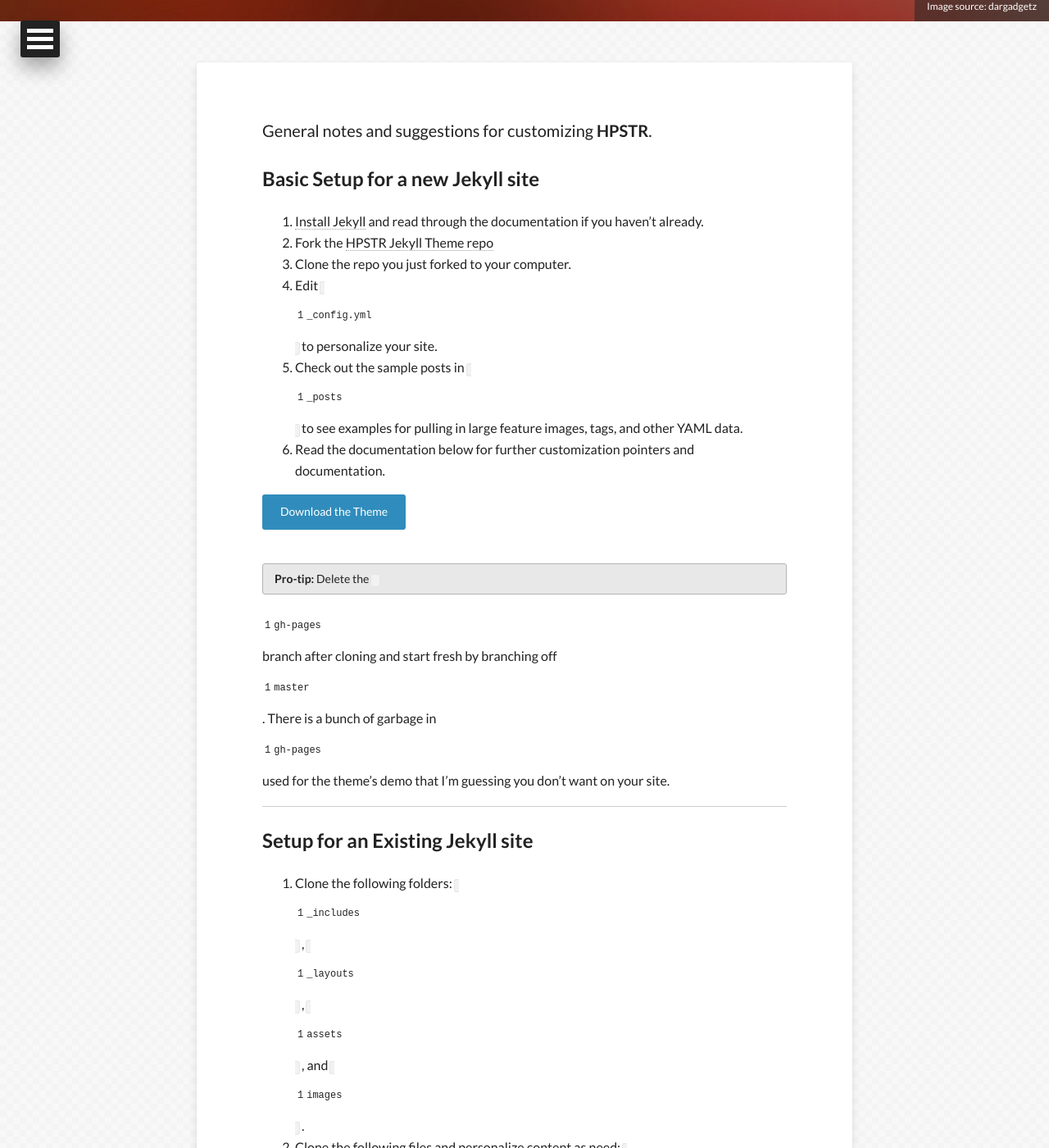
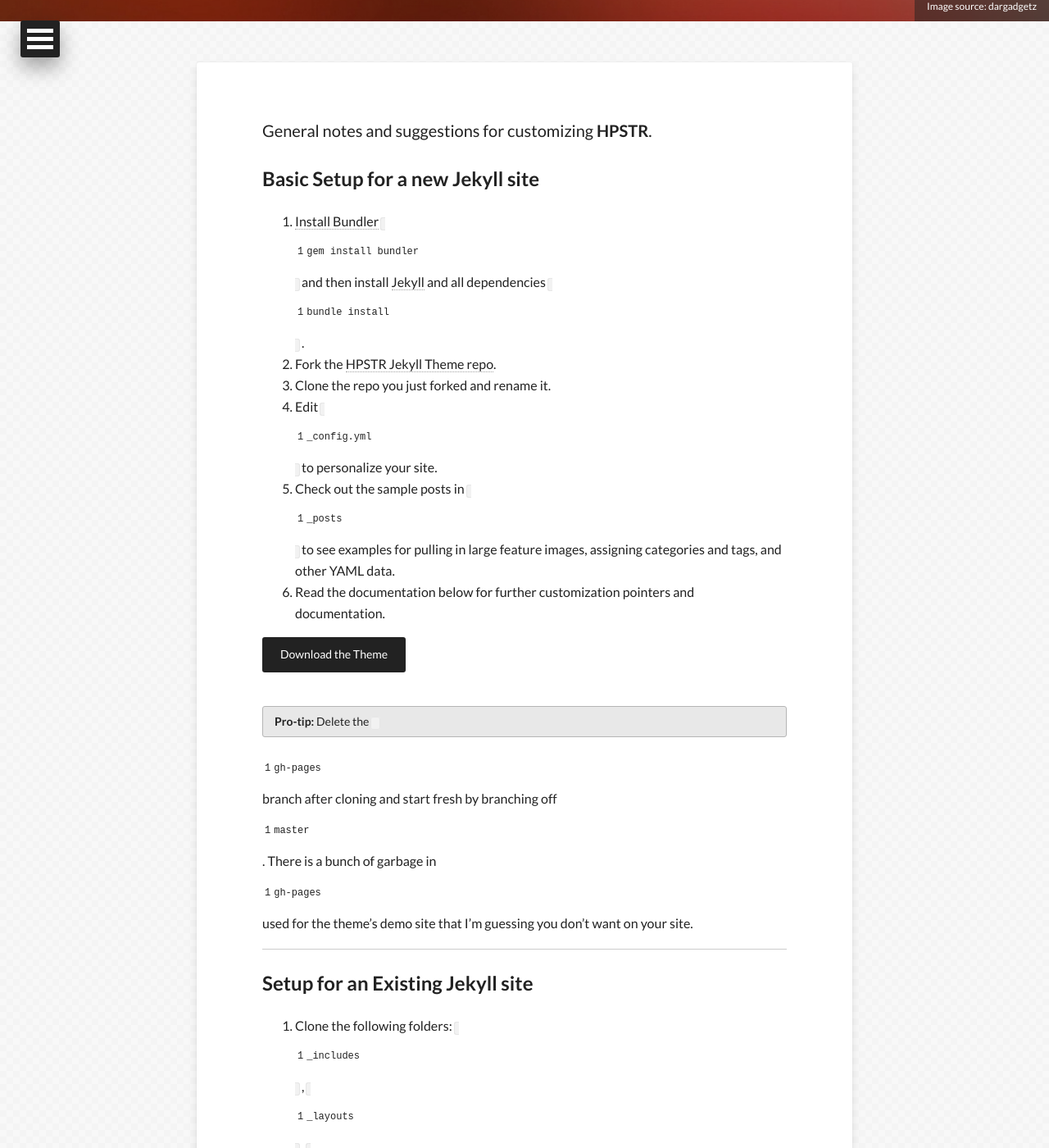
Before and after one commit to cwest/caseywest.com, a Jekyll site: the page built from theme-setup.md, in a window 1280 px wide and 1400 px high, scrolled down 414 px. Shown: the whole window at 82% size. Built offline with Jekyll 4.4.1, drawn with Linux system fonts in a browser that asks for light colours; nearby versions of some CDN libraries.

Commit message:
Revise installation instructions Include Gemfile for Bundler install

```diff
--- a/theme-setup.md
+++ b/theme-setup.md
@@ -15,17 +15,17 @@ General notes and suggestions for customizing **HPSTR**.
 
 ## Basic Setup for a new Jekyll site
 
-1. [Install Jekyll](http://jekyllrb.com) and read through the documentation if you haven't already.
-2. Fork the [HPSTR Jekyll Theme repo](https://github.com/mmistakes/hpstr-jekyll-theme/fork)
-3. Clone the repo you just forked to your computer.
+1. [Install Bundler](http://bundler.io) `gem install bundler` and then install [Jekyll](http://jekyllrb.com) and all dependencies `bundle install`.
+2. Fork the [HPSTR Jekyll Theme repo](https://github.com/mmistakes/hpstr-jekyll-theme/fork).
+3. Clone the repo you just forked and rename it.
 4. Edit `_config.yml` to personalize your site.
-5. Check out the sample posts in `_posts` to see examples for pulling in large feature images, tags, and other YAML data.
+5. Check out the sample posts in `_posts` to see examples for pulling in large feature images, assigning categories and tags, and other YAML data.
 6. Read the documentation below for further customization pointers and documentation.
 
-<div markdown="0"><a href="https://github.com/mmistakes/hpstr-jekyll-theme" class="btn btn-info">Download the Theme</a></div>
+<div markdown="0"><a href="https://github.com/mmistakes/hpstr-jekyll-theme/archive/master.zip" class="btn">Download the Theme</a></div>
 
-**Pro-tip:** Delete the `gh-pages` branch after cloning and start fresh by branching off `master`. There is a bunch of garbage in `gh-pages` used for the theme's demo that I'm guessing you don't want on your site.
-{:.notice}
+**Pro-tip:** Delete the `gh-pages` branch after cloning and start fresh by branching off `master`. There is a bunch of garbage in `gh-pages` used for the theme's demo site that I'm guessing you don't want on your site.
+{: .notice}
 
 ---
 
```
Also changed, not shown: Gemfile (added, +9 -0 lines), Gemfile.lock (added), README.md.
